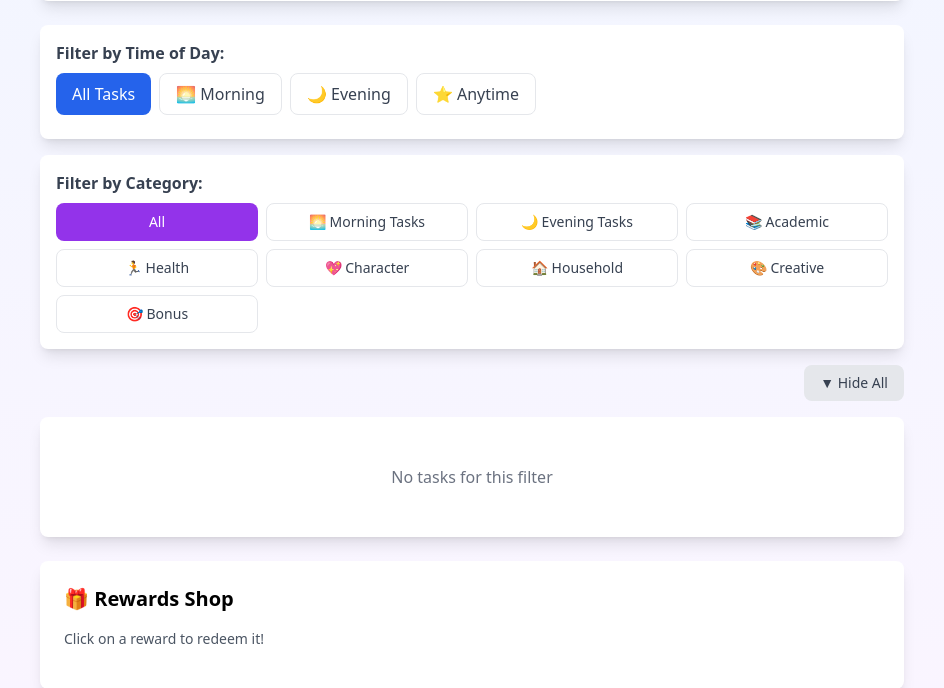
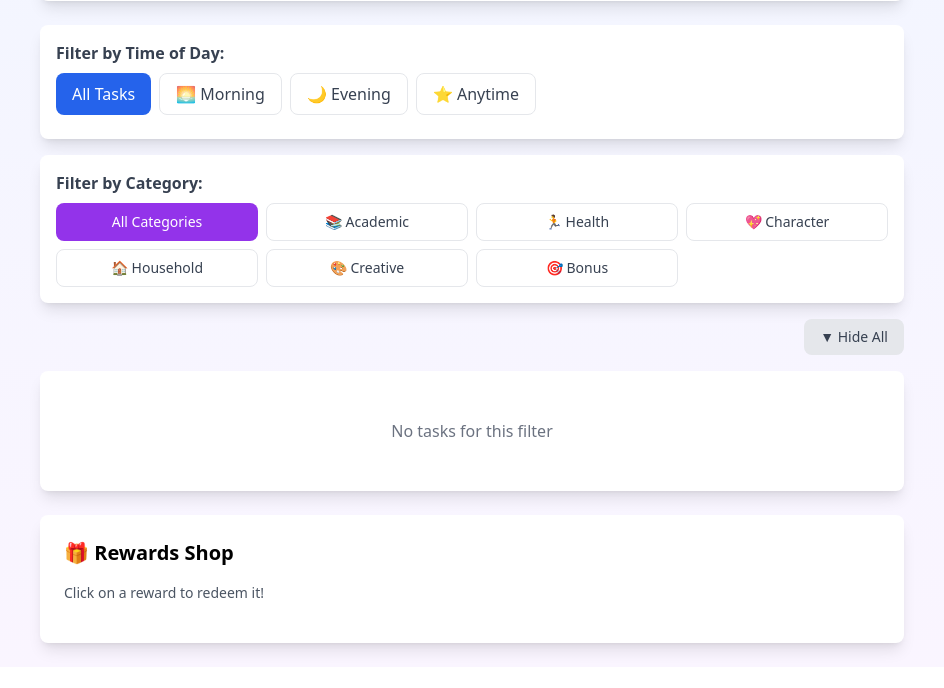
Before and after one commit to taskblox1-tech/TaskApp, a FastAPI app: page /dashboard in a window 1280 px wide. Shown: the part 495-1183 px from the top of the page, without its empty margins (168-1112 px from the left). After the commit the page ends 1154 px from the top, so only its background shows below. Run offline with FastAPI, Linux system fonts and the light colour scheme; data that the repository does not hold is empty; parts of the project's set-up code (start-up, migrations or seed data) failed here and were passed over; some libraries are stand-ins or nearby versions.

Commit message:
Fix: Remove invalid category filter buttons (Morning/Evening Tasks)
The Issue:
- 'Morning Tasks' and 'Evening Tasks' were listed as category filters
- But these are TIME PERIODS, not categories!
- When clicked, they filtered for category='Morning Tasks' which doesn't exist
- This resulted in 0 tasks showing (all tasks filtered out)

The Fix:
- Removed 'Morning Tasks' and 'Evening Tasks' from category filter buttons
- These are already handled by the 'Filter by Time of Day' section
- Now only showing actual task categories:
  * Academic Excellence
  * Health & Fitness
  * Character & Behavior
  * Extra Household Tasks
  * Creative & Development
  * Bonus Challenges

- Removed debug console.log statements (issue identified and fixed)
- Changed 'All' button text to 'All Categories' for clarity

How It Works Now:
- Time of Day filter (Morning/Evening/Anytime) → Controls which sections show
- Category filter (Academic/Health/etc.) → Filters tasks within visible sections
- Both filters work together correctly

```diff
--- a/templates/child/dashboard.html
+++ b/templates/child/dashboard.html
@@ -173,17 +173,7 @@
                 <button @click="filterByCategory('all')"
                         :class="categoryFilter === 'all' ? 'bg-purple-600 text-white' : 'bg-white text-gray-700 border'"
                         class="px-3 py-2 rounded-lg font-medium text-sm">
-                    All
-                </button>
-                <button @click="filterByCategory('Morning Tasks')"
-                        :class="categoryFilter === 'Morning Tasks' ? 'bg-purple-600 text-white' : 'bg-white text-gray-700 border'"
-                        class="px-3 py-2 rounded-lg font-medium text-sm">
-                    🌅 Morning Tasks
-                </button>
-                <button @click="filterByCategory('Evening Tasks')"
-                        :class="categoryFilter === 'Evening Tasks' ? 'bg-purple-600 text-white' : 'bg-white text-gray-700 border'"
-                        class="px-3 py-2 rounded-lg font-medium text-sm">
-                    🌙 Evening Tasks
+                    All Categories
                 </button>
                 <button @click="filterByCategory('Academic Excellence')"
                         :class="categoryFilter === 'Academic Excellence' ? 'bg-purple-600 text-white' : 'bg-white text-gray-700 border'"
@@ -1031,19 +1021,15 @@
 
         filterTasks(type) {
             this.filter = type;
-            console.log('Filter changed to:', type, 'Tasks:', this.tasks.length);
         },
 
         filterByCategory(category) {
             this.categoryFilter = category;
-            console.log('Category filter changed to:', category, 'Filtered tasks:', this.filteredTasks.length);
         },
 
         getTasksForPeriod(period) {
             // Get tasks for a specific period (morning/evening/anytime)
-            const tasks = this.filteredTasks.filter(t => t.period === period);
-            console.log(`Tasks for ${period}:`, tasks.length, 'Sample task period:', this.filteredTasks[0]?.period);
-            return tasks;
+            return this.filteredTasks.filter(t => t.period === period);
         },
 
         hasVisibleTasks() {
```
